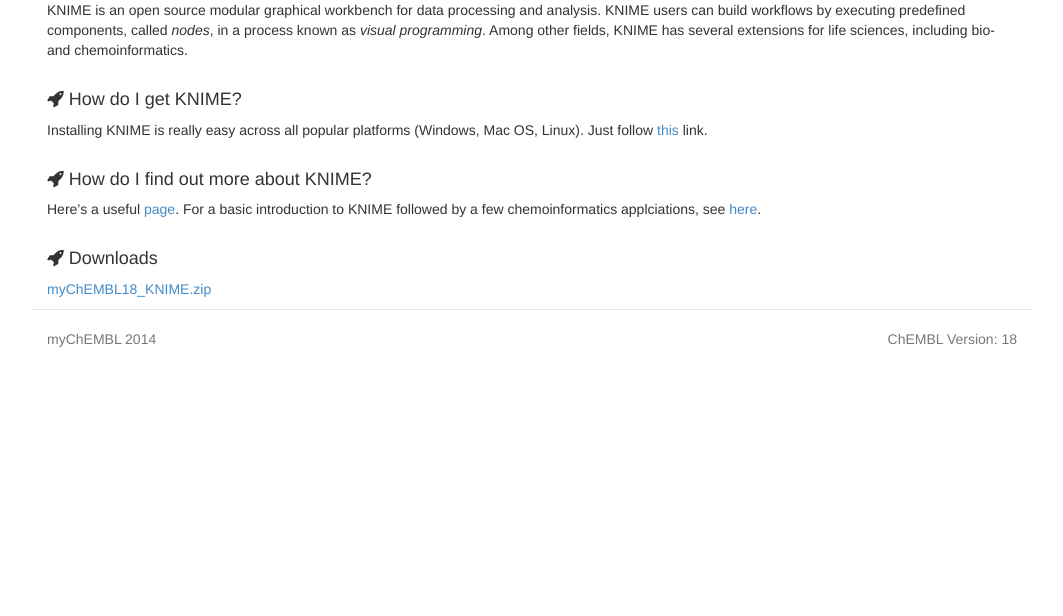
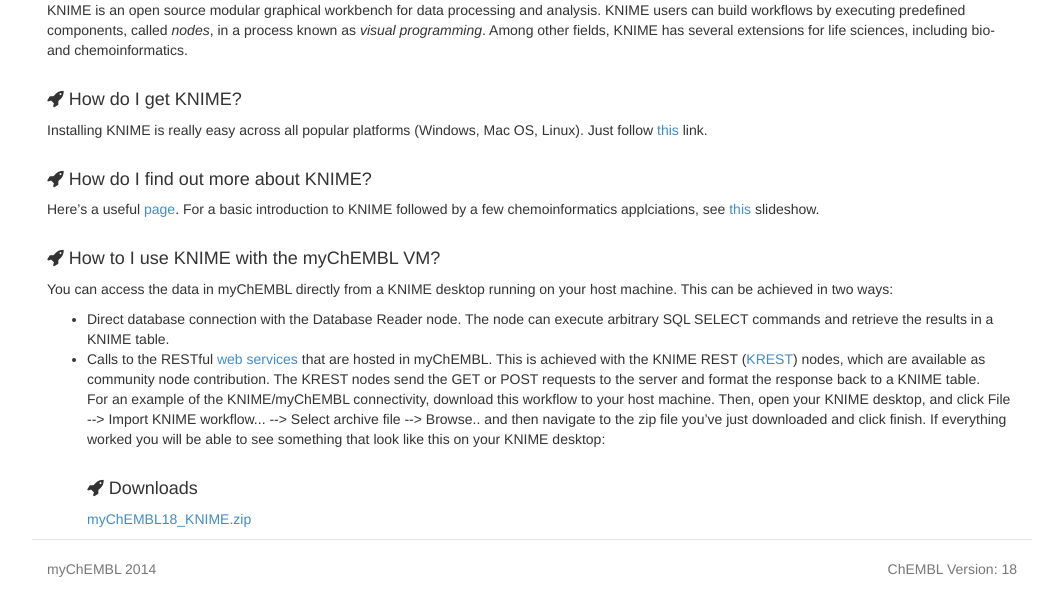
Before and after one commit to chembl/mychembl, a PHP site: page /knime in a window 1280 px wide. Shown: the part 170-786 px from the top of the page, without its empty margins (108-1171 px from the left). Run offline with PHP 8.4, Linux system fonts and the light colour scheme.

Commit message:
more content

```diff
--- a/launchpad/knime.php
+++ b/launchpad/knime.php
@@ -17,11 +17,24 @@
 
           <h4><i class="fa fa-rocket"></i>&nbsp;How do I get KNIME?</h4>
           <p>Installing KNIME is really easy across all popular platforms (Windows, Mac OS, Linux).
-          Just follow <a href="http://www.knime.org/node/81">this</a> link.</p>
+          Just follow <a href="http://www.knime.org/node/81" target="_blank">this</a> link.</p>
 
           <h4><i class="fa fa-rocket"></i>&nbsp;How do I find out more about KNIME?</h4>
-          <p>Here’s a useful <a href="http://www.knime.org/learning-hub">page</a>.
-          For a basic introduction to KNIME followed by a few chemoinformatics applciations, see <a href="http://www.slideshare.net/gpapadatos/knime-tutorial">here</a>.</p>
+          <p>Here’s a useful <a href="http://www.knime.org/learning-hub" target="_blank">page</a>.
+          For a basic introduction to KNIME followed by a few chemoinformatics applciations, see <a href="http://www.slideshare.net/gpapadatos/knime-tutorial" target="_blank">this</a> slideshow.</p>
+
+          <h4><i class="fa fa-rocket"></i>&nbsp;How to I use KNIME with the myChEMBL VM?</h4>
+          <p>You can access the data in myChEMBL directly from a KNIME desktop running on your host machine.
+          This can be achieved in two ways:
+          <ul>
+          <li>Direct database connection with the Database Reader node.
+          The node can execute arbitrary SQL SELECT commands and retrieve the results in a KNIME table.</li>
+          <li>Calls to the RESTful <a href="/chemblws/docs" target="_blank">web services</a> that are hosted in myChEMBL.
+          This is achieved with the KNIME REST (<a href="http://tech.knime.org/book/krest-rest-nodes-for-knime-trusted-extension" target="_blank">KREST</a>) nodes, which are available as community node contribution.
+          The KREST nodes send the GET or POST requests to the server and format the response back to a KNIME table.</li>
+          For an example of the KNIME/myChEMBL connectivity, download this workflow to your host machine.
+          Then, open your KNIME desktop, and click File --> Import KNIME workflow... --> Select archive file --> Browse.. and then navigate to the zip file you’ve just downloaded and click finish. If everything worked you will be able to see something that look like this on your KNIME desktop:
+          </p>
 
 
           <h4><i class="fa fa-rocket"></i>&nbsp;Downloads</h4>
```
